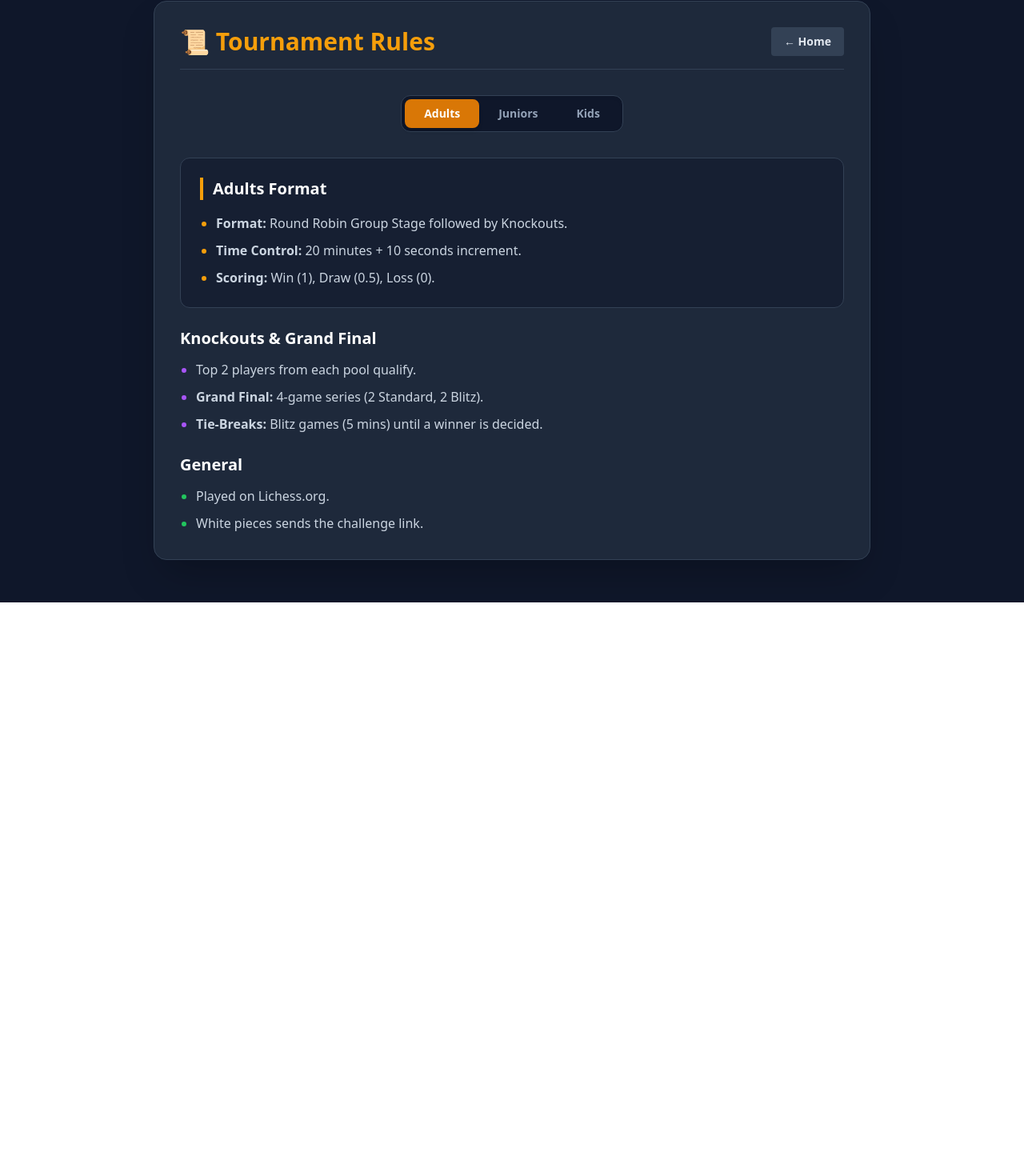
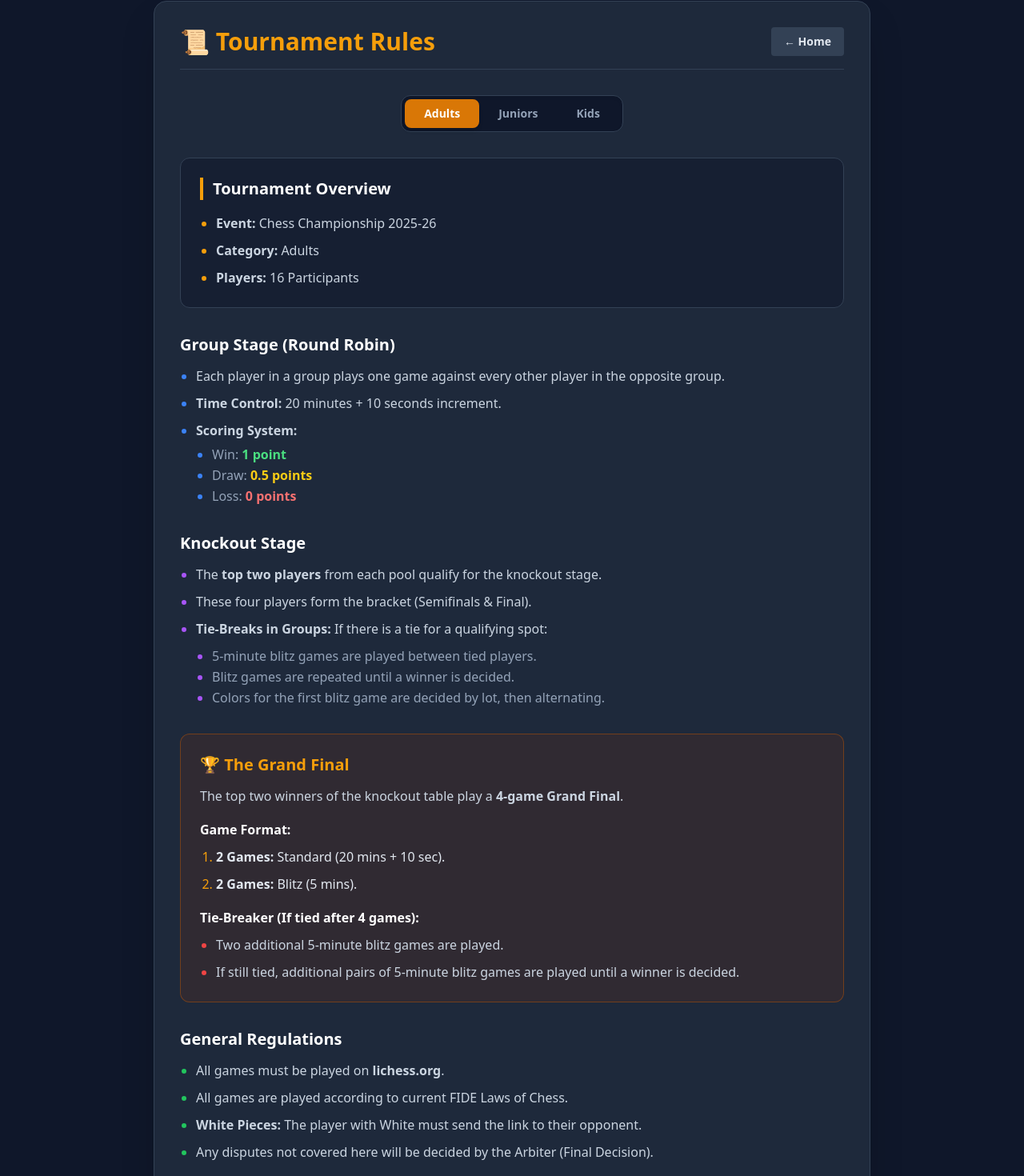
Before and after one commit to vitoparry/chess-portal, a Next.js app: page /rules in a window 1280 px wide. Shown: the part 47-1517 px from the top of the page at 80% size. Before the commit the page ends 800 px from the top, so only its background shows below. Built offline with nearby package versions, Linux system fonts and the light colour scheme.

Commit message:
Update Standings Groups and Rules for multi-category

```diff
--- a/src/app/rules/page.tsx
+++ b/src/app/rules/page.tsx
@@ -38,32 +38,80 @@ export default function Rules() {
         {/* CONTENT SWITCHER */}
         <div className="space-y-8 text-slate-300 leading-relaxed min-h-[400px]">
 
-          {/* --- ADULTS RULES --- */}
+          {/* --- ADULTS RULES (Full Detailed Version) --- */}
           {activeTab === 'Adults' && (
-            <div className="animate-in fade-in duration-500">
-              <section className="bg-slate-900/50 p-6 rounded-xl border border-slate-700 mb-6">
-                <h2 className="text-xl font-bold text-white mb-4 border-l-4 border-amber-500 pl-3">Adults Format</h2>
+            <div className="animate-in fade-in duration-500 space-y-8">
+
+              {/* Section 1 */}
+              <section className="bg-slate-900/50 p-6 rounded-xl border border-slate-700">
+                <h2 className="text-xl font-bold text-white mb-4 border-l-4 border-amber-500 pl-3">
+                  Tournament Overview
+                </h2>
                 <ul className="space-y-2 list-disc pl-5 marker:text-amber-500">
-                  <li><strong>Format:</strong> Round Robin Group Stage followed by Knockouts.</li>
-                  <li><strong>Time Control:</strong> 20 minutes + 10 seconds increment.</li>
-                  <li><strong>Scoring:</strong> Win (1), Draw (0.5), Loss (0).</li>
+                  <li><strong>Event:</strong> Chess Championship 2025-26</li>
+                  <li><strong>Category:</strong> Adults</li>
+                  <li><strong>Players:</strong> 16 Participants</li>
                 </ul>
               </section>
 
-              <section className="mb-6">
-                <h2 className="text-xl font-bold text-white mb-3">Knockouts & Grand Final</h2>
-                <ul className="space-y-2 list-disc pl-5 marker:text-purple-500">
-                  <li>Top 2 players from each pool qualify.</li>
-                  <li><strong>Grand Final:</strong> 4-game series (2 Standard, 2 Blitz).</li>
-                  <li><strong>Tie-Breaks:</strong> Blitz games (5 mins) until a winner is decided.</li>
+              {/* Section 2 */}
+              <section>
+                <h2 className="text-xl font-bold text-white mb-3">Group Stage (Round Robin)</h2>
+                <ul className="space-y-2 list-disc pl-5 marker:text-blue-500">
+                  <li>Each player in a group plays one game against every other player in the opposite group.</li>
+                  <li><strong>Time Control:</strong> 20 minutes + 10 seconds increment.</li>
+                  <li><strong>Scoring System:</strong>
+                    <ul className="list-disc pl-5 mt-1 text-slate-400">
+                      <li>Win: <span className="text-green-400 font-bold">1 point</span></li>
+                      <li>Draw: <span className="text-yellow-400 font-bold">0.5 points</span></li>
+                      <li>Loss: <span className="text-red-400 font-bold">0 points</span></li>
+                    </ul>
+                  </li>
                 </ul>
               </section>
 
+              {/* Section 3: Knockouts */}
               <section>
-                <h2 className="text-xl font-bold text-white mb-3">General</h2>
+                <h2 className="text-xl font-bold text-white mb-3">Knockout Stage</h2>
+                <ul className="space-y-2 list-disc pl-5 marker:text-purple-500">
+                  <li>The <strong>top two players</strong> from each pool qualify for the knockout stage.</li>
+                  <li>These four players form the bracket (Semifinals & Final).</li>
+                  <li><strong>Tie-Breaks in Groups:</strong> If there is a tie for a qualifying spot:
+                     <ul className="list-disc pl-5 mt-2 text-slate-400">
+                        <li>5-minute blitz games are played between tied players.</li>
+                        <li>Blitz games are repeated until a winner is decided.</li>
+                        <li>Colors for the first blitz game are decided by lot, then alternating.</li>
+                     </ul>
+                  </li>
+                </ul>
+              </section>
+
+              {/* Section 4: Grand Final */}
+              <section className="bg-amber-900/20 p-6 rounded-xl border border-amber-700/50">
+                <h2 className="text-xl font-bold text-amber-500 mb-3">🏆 The Grand Final</h2>
+                <p className="mb-4">The top two winners of the knockout table play a <strong>4-game Grand Final</strong>.</p>
+
+                <h3 className="font-bold text-white mb-2">Game Format:</h3>
+                <ul className="space-y-2 list-decimal pl-5 marker:text-amber-500 text-slate-200">
+                    <li><strong>2 Games:</strong> Standard (20 mins + 10 sec).</li>
+                    <li><strong>2 Games:</strong> Blitz (5 mins).</li>
+                </ul>
+
+                <h3 className="font-bold text-white mt-4 mb-2">Tie-Breaker (If tied after 4 games):</h3>
+                <ul className="space-y-2 list-disc pl-5 marker:text-red-500 text-slate-300">
+                    <li>Two additional 5-minute blitz games are played.</li>
+                    <li>If still tied, additional pairs of 5-minute blitz games are played until a winner is decided.</li>
+                </ul>
+              </section>
+
+              {/* Section 5 */}
+              <section>
+                <h2 className="text-xl font-bold text-white mb-3">General Regulations</h2>
                 <ul className="space-y-2 list-disc pl-5 marker:text-green-500">
-                  <li>Played on Lichess.org.</li>
-                  <li>White pieces sends the challenge link.</li>
+                  <li>All games must be played on <strong>lichess.org</strong>.</li>
+                  <li>All games are played according to current FIDE Laws of Chess.</li>
+                  <li><strong>White Pieces:</strong> The player with White must send the link to their opponent.</li>
+                  <li>Any disputes not covered here will be decided by the Arbiter (Final Decision).</li>
                 </ul>
               </section>
             </div>
```
